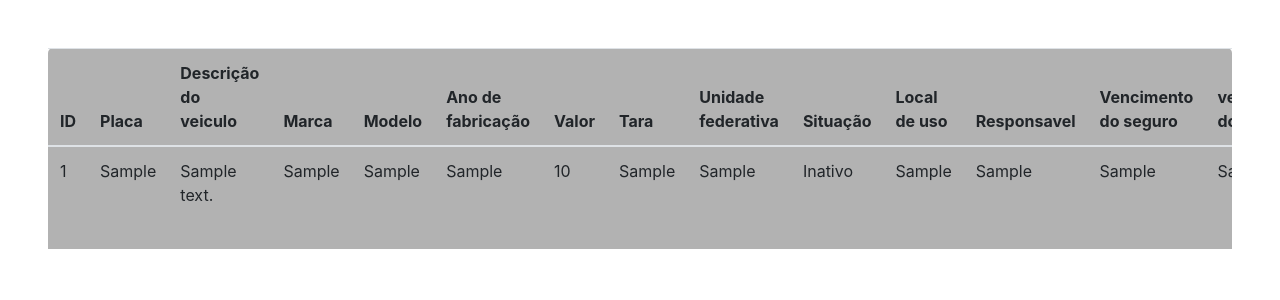
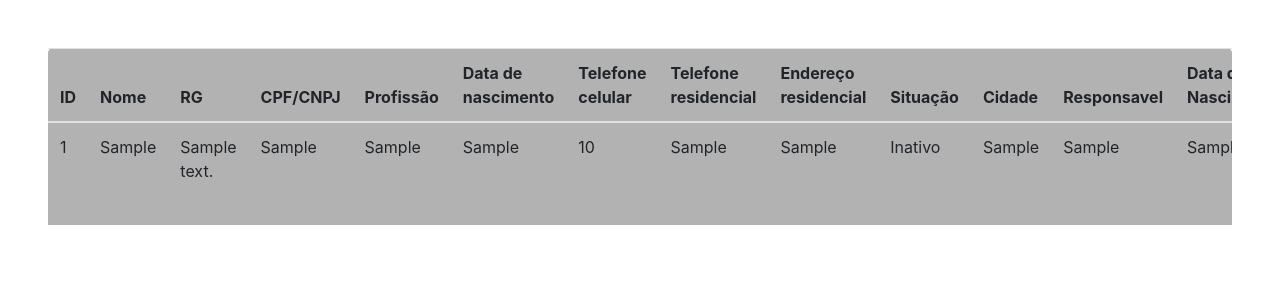
Before and after one commit to devromariolima/CarControlPro, a PHP site: page /customers/customers.php in a window 1280 px wide. Shown: the part 56-356 px from the top of the page. Run offline with PHP 8.4, Linux system fonts and the light colour scheme; tables that the repository leaves empty or names only in its code hold one stand-in row (values such as "Sample post").

Commit message:
Fix: client interface

```diff
--- a/customers/customers.php
+++ b/customers/customers.php
@@ -100,19 +100,19 @@ $result = $mysqli->query($sql);
             <thead>
                 <tr>
                     <th scope="col">ID</th>
-                    <th scope="col">Placa</th>
-                    <th scope="col">Descrição do veiculo</th>
-                    <th scope="col">Marca</th>
-                    <th scope="col">Modelo</th>
-                    <th scope="col">Ano de fabricação</th>
-                    <th scope="col">Valor</th>
-                    <th scope="col">Tara</th>
-                    <th scope="col">Unidade federativa</th>
+                    <th scope="col">Nome</th>
+                    <th scope="col">RG</th>
+                    <th scope="col">CPF/CNPJ</th>
+                    <th scope="col">Profissão</th>
+                    <th scope="col">Data de nascimento</th>
+                    <th scope="col">Telefone celular</th>
+                    <th scope="col">Telefone residencial</th>
+                    <th scope="col">Endereço residencial</th>
                     <th scope="col">Situação</th>
-                    <th scope="col">Local de uso</th>
+                    <th scope="col">Cidade</th>
                     <th scope="col">Responsavel</th>
-                    <th scope="col">Vencimento do seguro</th>
-                    <th scope="col">vencimento do IPVA</th>
+                    <th scope="col">Data de Nascimento</th>
+                    <th scope="col">Data de Cadastro</th>
                     <th scope="col">...</th>
                 </tr>
             </thead>
```
